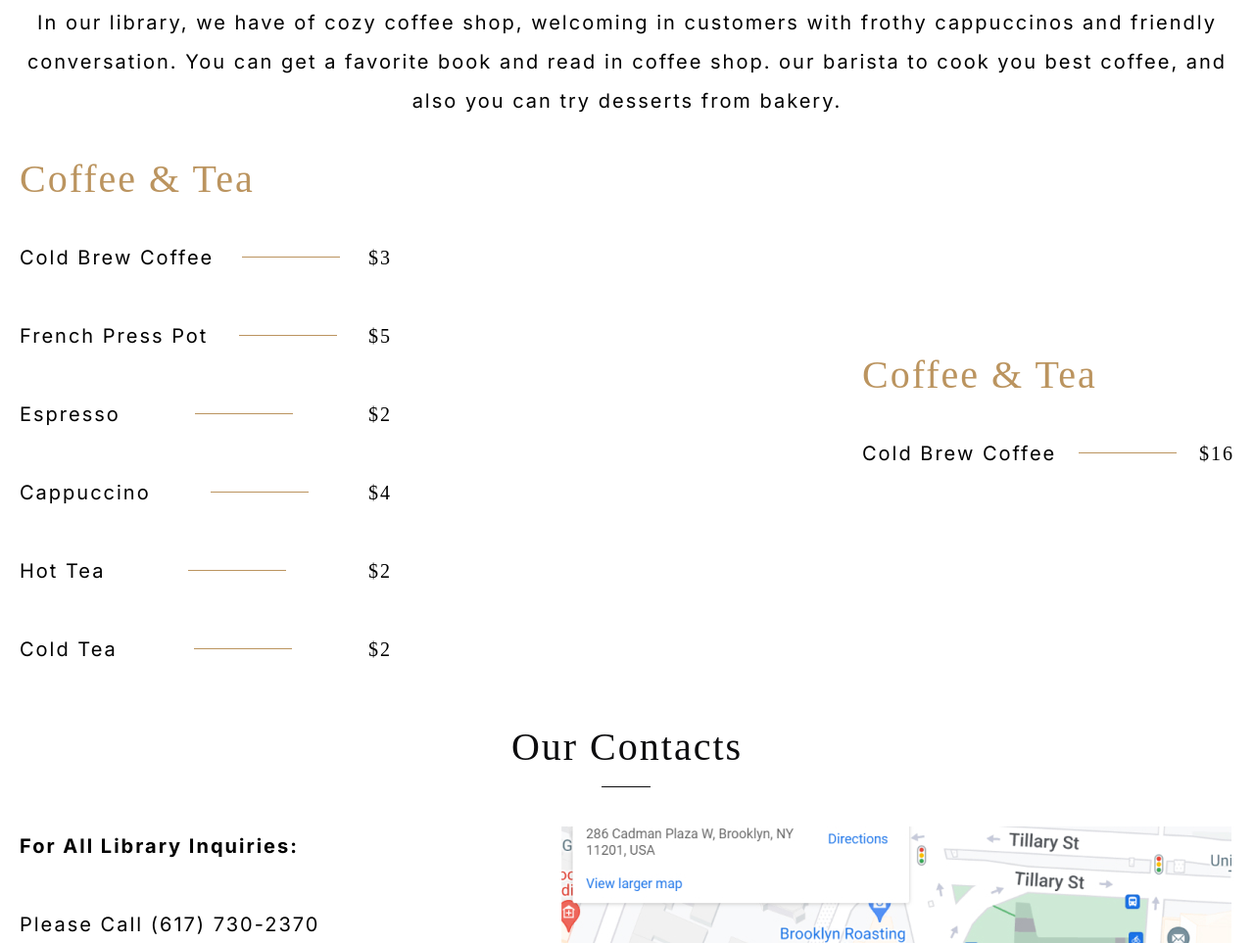
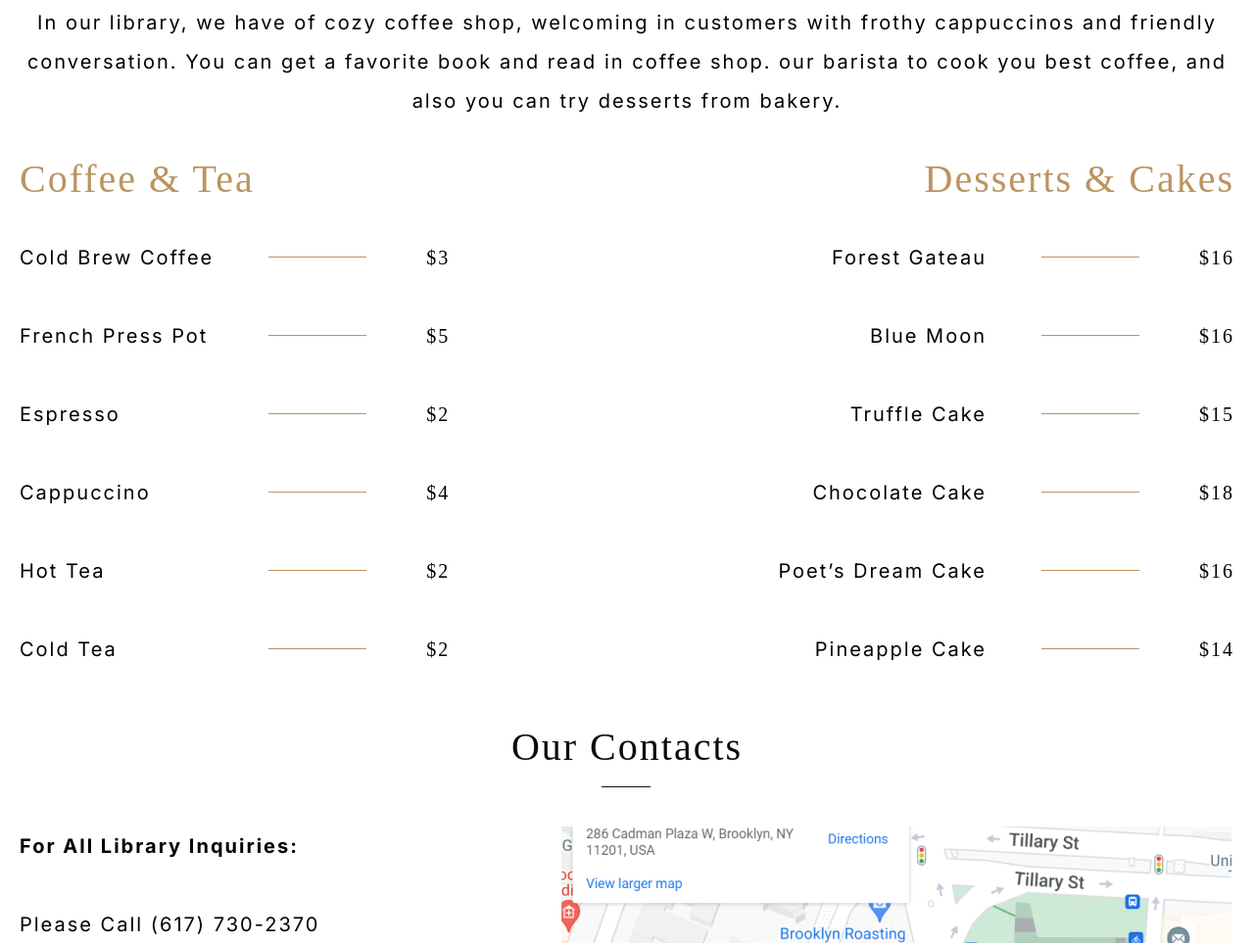
Before and after one commit to WaLLie12/rsschool-cv-stage0, a plain HTML site: page library/index.html in a window 1280 px wide. Shown: the part 3084-4047 px from the top of the page at 98% size. Drawn offline with Linux system fonts and the light colour scheme; a web font is replaced by a local one.

Commit message:
feat: add style for coffee shop section

```diff
--- a/library/index.html
+++ b/library/index.html
@@ -543,17 +543,72 @@
                     </div>
                 </div>
                 <div class="shop__menu-right menu">
-                    <h3 class="menu__title">
-                        Coffee & Tea
+                    <h3 class="menu__title-right">
+                        Desserts & Cakes
                     </h3>
-                    <div class="menu__list">
+                    <div class="menu__list__right">
                         <div class="menu__item">
                             <p class="menu__dish">
-                                Cold Brew Coffee
+                                Forest Gateau
                             </p>
                             <span class="menu__border"></span>
                             <p class="menu__price">
                                 $16
+                            </p>
+                        </div>
+                    </div>
+                    <div class="menu__list__right">
+                        <div class="menu__item">
+                            <p class="menu__dish">
+                                Blue Moon
+                            </p>
+                            <span class="menu__border"></span>
+                            <p class="menu__price">
+                                $16
+                            </p>
+                        </div>
+                    </div>
+                    <div class="menu__list__right">
+                        <div class="menu__item">
+                            <p class="menu__dish">
+                                Truffle Cake
+                            </p>
+                            <span class="menu__border"></span>
+                            <p class="menu__price">
+                                $15
+                            </p>
+                        </div>
+                    </div>
+                    <div class="menu__list__right">
+                        <div class="menu__item">
+                            <p class="menu__dish">
+                                Chocolate Cake
+                            </p>
+                            <span class="menu__border"></span>
+                            <p class="menu__price">
+                                $18
+                            </p>
+                        </div>
+                    </div>
+                    <div class="menu__list__right">
+                        <div class="menu__item">
+                            <p class="menu__dish">
+                                Poet’s Dream Cake
+                            </p>
+                            <span class="menu__border"></span>
+                            <p class="menu__price">
+                                $16
+                            </p>
+                        </div>
+                    </div>
+                    <div class="menu__list__right">
+                        <div class="menu__item">
+                            <p class="menu__dish">
+                                Pineapple Cake
+                            </p>
+                            <span class="menu__border"></span>
+                            <p class="menu__price">
+                                $14
                             </p>
                         </div>
                     </div>
--- a/library/scss/style.scss
+++ b/library/scss/style.scss
@@ -425,6 +425,7 @@ label{
 .invisible{
     display: none;
 }
+ /*COFFEE SHOP*/
 
 .shop__text{
     text-align: center;
@@ -451,13 +452,11 @@ label{
     display: flex;
     justify-content: space-between;
     align-items: center;
-    column-gap: 480px;
 }
 
 .shop__menu-right{
     display: flex;
     flex-direction: column;
-    flex: 0 1 50%;
     row-gap: 40px;
 }
 
@@ -467,16 +466,34 @@ label{
     font-size: 2.5rem;
     font-style: normal;
     font-weight: 400;
-    line-height: 2.5rem; /* 100% */
+    line-height: 2.5rem;
     letter-spacing: 0.125rem    ;
     text-transform: capitalize;
+}
+
+.menu__title-right {
+    color: var(--third-color);
+    font-family: var(--second-font);
+    font-size: 2.5rem;
+    font-style: normal;
+    font-weight: 400;
+    line-height: 2.5rem;
+    letter-spacing: 0.125rem;
+    text-transform: capitalize;
+    text-align: end;
 }
 
 .menu__list{
     display: flex;
     flex-direction: column;
     column-gap: 40px;
-    flex: 0 1 50%;
+}
+
+.menu__list__right{
+    display: flex;
+    flex-direction: column;
+    column-gap: 40px;
+    align-items: flex-end;
 }
 
 .menu__item{
@@ -492,6 +509,7 @@ label{
     line-height: 2.5rem;
     letter-spacing: 0.125rem;
     text-transform: capitalize;
+    margin-right: 56px;
 }
 
 .menu__border{
@@ -499,6 +517,7 @@ label{
     width: 100px;
     height: 1px;
     background: #BB945F;
+    margin-left: auto;
 }
 
 .menu__price{
@@ -509,7 +528,11 @@ label{
     line-height: 2.5rem;
     letter-spacing: 0.125rem;
     text-transform: capitalize;
+    margin-left: 61px;
 }
+
+ /*CONTACTS*/
+
 
 .contacts__information{
     display: flex;
@@ -560,6 +583,8 @@ label{
     font-weight: 700;
     color: var(--second-color);
 }
+
+ /*LIBRARY CARD*/
 
 .library__cards{
     display: flex;
@@ -695,6 +720,8 @@ label{
     cursor: pointer;
 }
 
+/*FOOTER*/
+
 .footer{
     background-color: var(--first-color) ;
     padding: 20px 20px 44px 20px;
```
Also changed, not shown: library/css/style.css.
